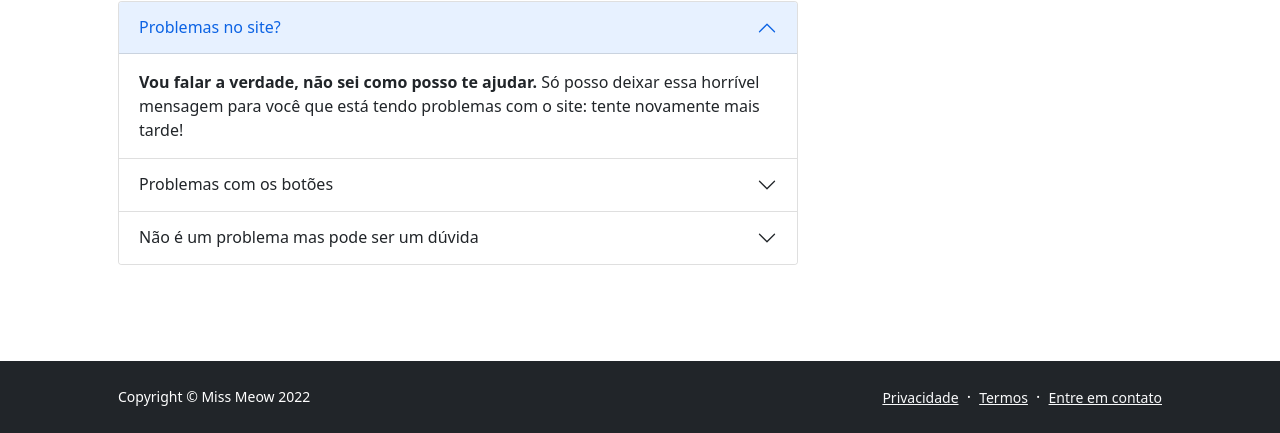
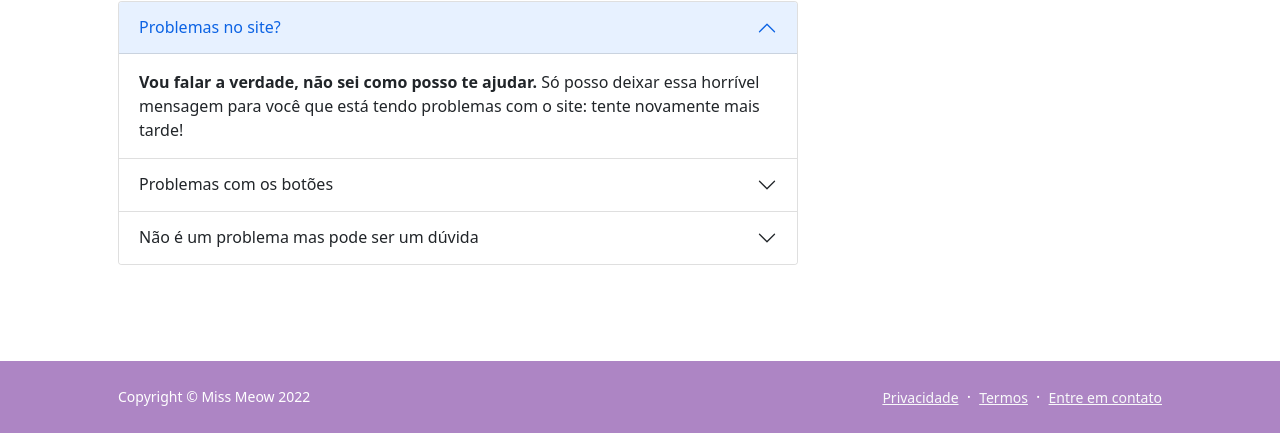
Before and after one commit to LidiaLimanski/bootstrapLidia, a website: page faq.html in a window 1280 px wide. Shown: the part 682-1115 px from the top of the page. Drawn offline with nearby package versions, Linux system fonts and the light colour scheme; files that its build step writes are made by us from their sources.

Commit message:
Update faq.html

```diff
--- a/faq.html
+++ b/faq.html
@@ -11,7 +11,7 @@
         <!-- Bootstrap icons-->
         <link href="https://cdn.jsdelivr.net/npm/bootstrap-icons@1.5.0/font/bootstrap-icons.css" rel="stylesheet" />
         <!-- Core theme CSS (includes Bootstrap)-->
-        <link href="css/styles.css" rel="stylesheet" />
+        <link href="styles.css" rel="stylesheet" />
     </head>
     <body class="d-flex flex-column h-100">
         <main class="flex-shrink-0">
```
